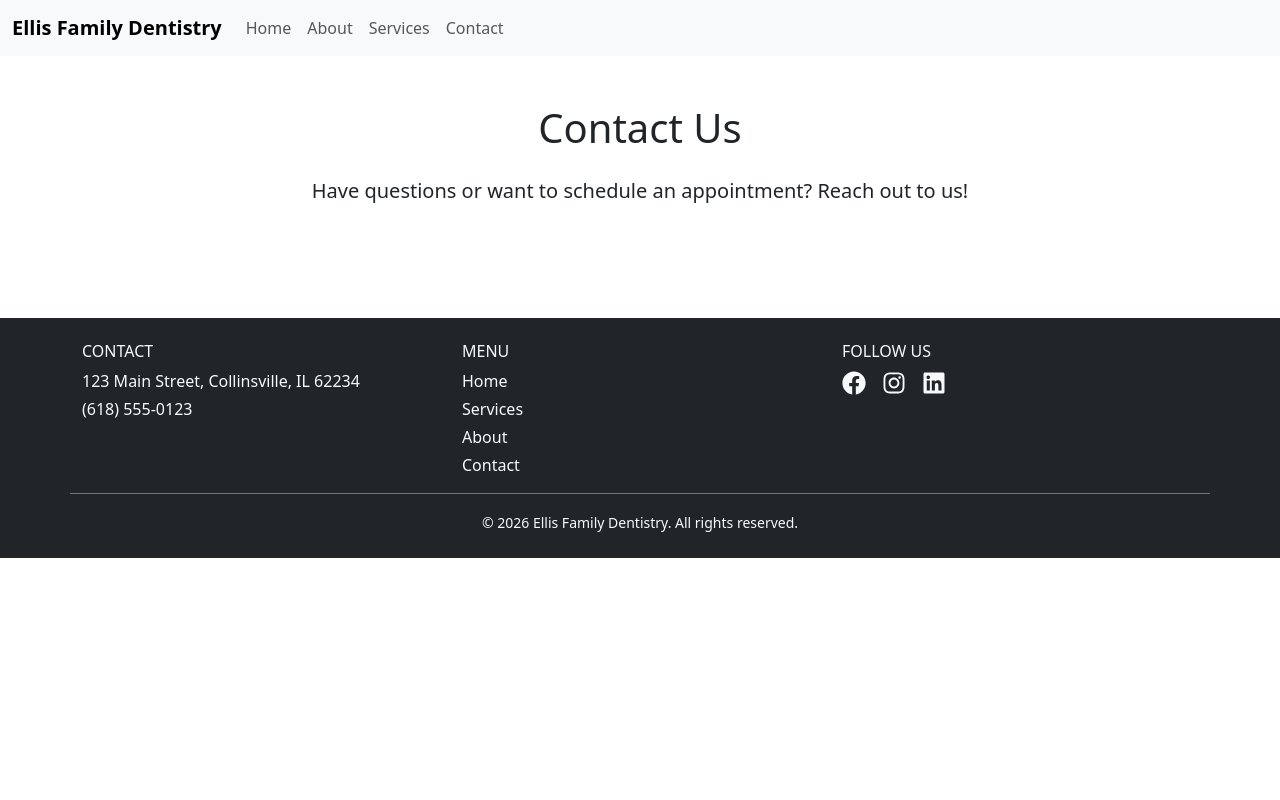
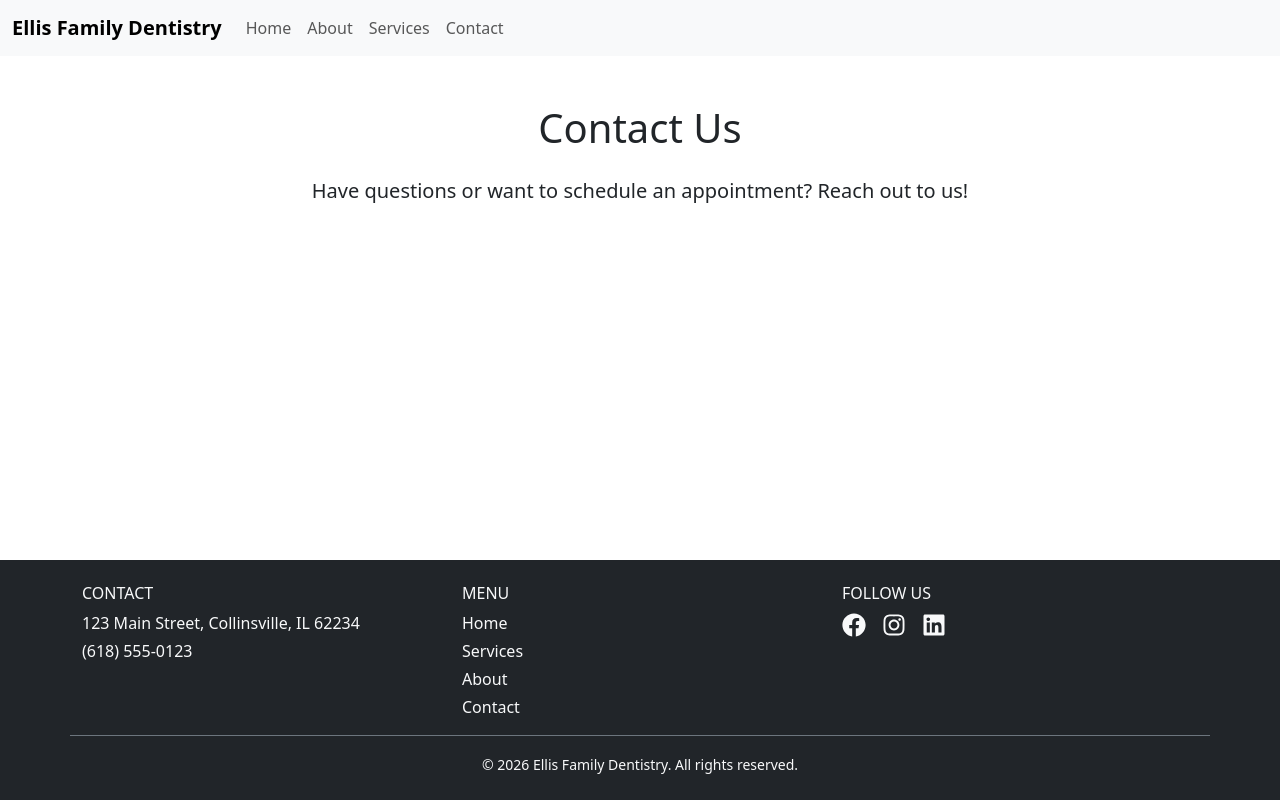
Before and after one commit to hearyoume/dental-office, a React (Vite) app: page /contact in a window 1280 px wide. Built offline with nearby package versions, Linux system fonts and the light colour scheme.

Commit message:
Add div and main classes to app.jsx and mt-auto to footer to make the footer stick to the bottom of the webpage

```diff
--- a/src/app.jsx
+++ b/src/app.jsx
@@ -10,14 +10,18 @@
 export default function App() {
   return (
     <BrowserRouter>
+      <div className="d-flex flex-column min-vh-100">
         <NavbarComponent />
+        <main className="flex-grow-1">
           <Routes>
             <Route path="/" element={<Home />} />
             <Route path="/services" element={<Services />} />
             <Route path="/about" element={<About />} />
             <Route path="/contact" element={<Contact />} />
           </Routes>
+        </main>
         <Footer />
+      </div>
     </BrowserRouter>
   );
 }
--- a/src/components/footer.jsx
+++ b/src/components/footer.jsx
@@ -6,7 +6,7 @@
   const year = new Date().getFullYear();
 
   return (
-    <footer className="bg-dark text-light py-4 mt-5">
+    <footer className="bg-dark text-light py-4 mt-auto">
       <Container>
         <Row className="mb-3">
           {/* Address & Phone */}
```
Lines whose indentation alone changed are shown as unchanged.
